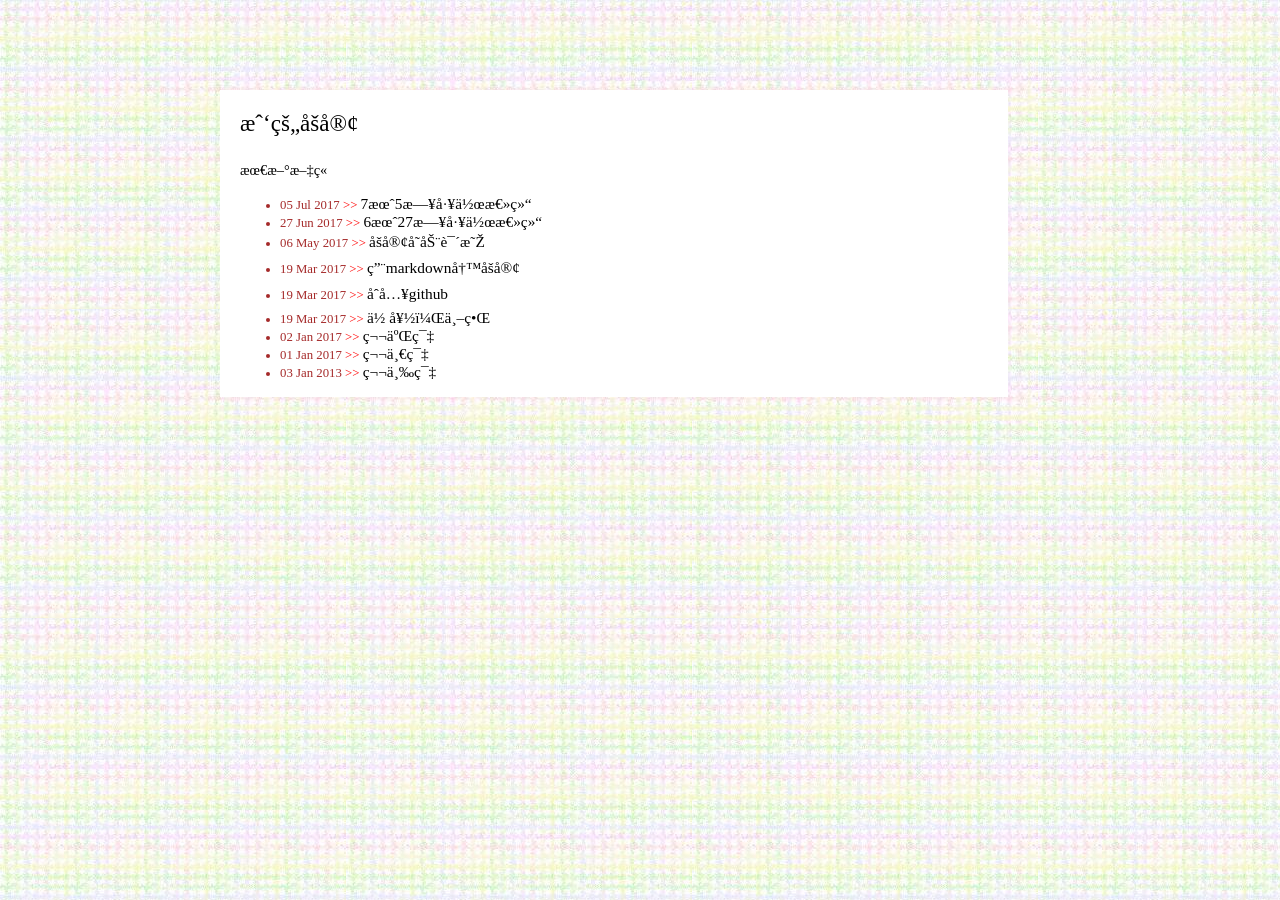
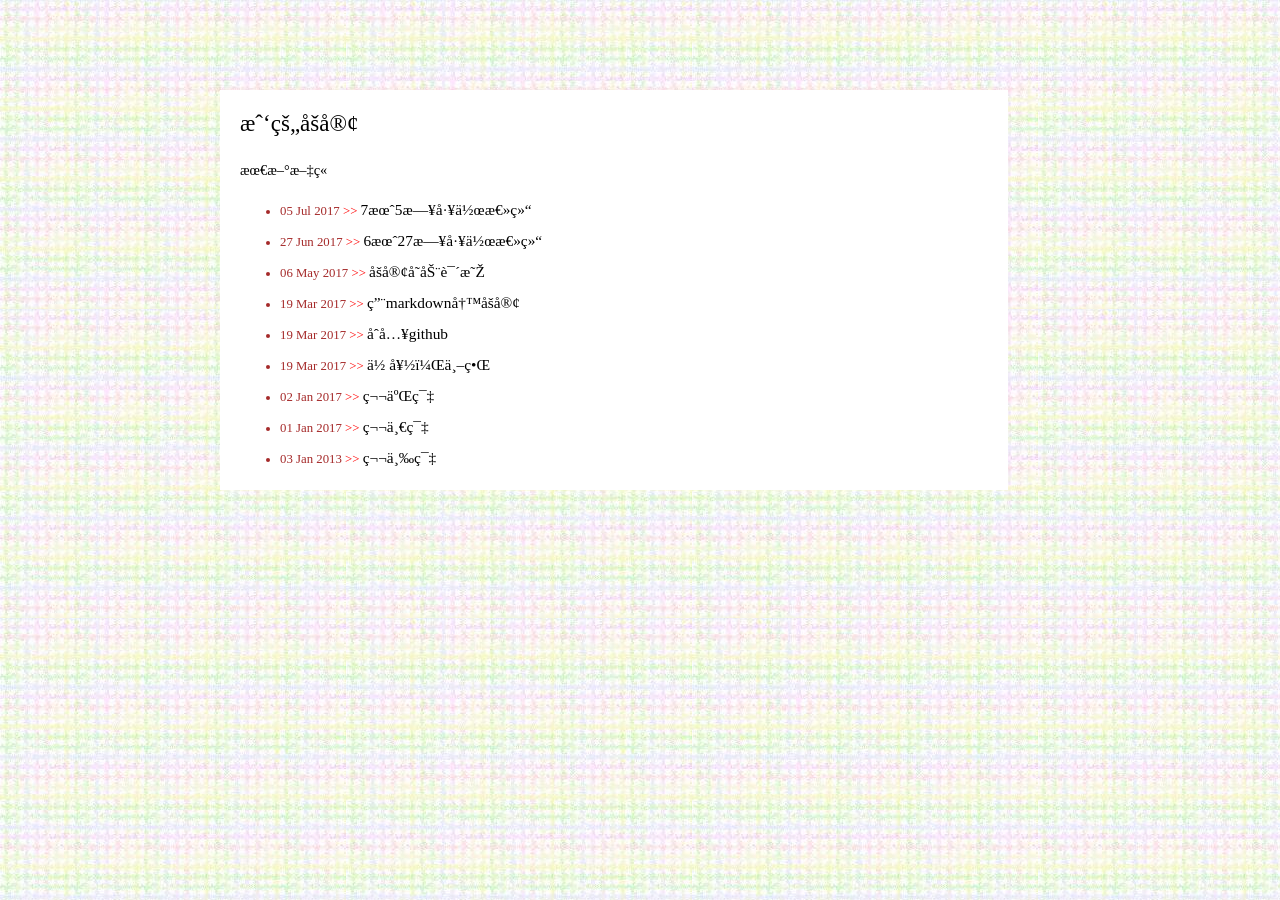
Before and after one commit to WcrNGU/jekyll_demo, a Jekyll site: the page built from index.html, in a window 1280 px wide. Built offline with Jekyll 4.4.1, drawn with Linux system fonts in a browser that asks for light colours.

Commit message:
change the line-height

```diff
--- a/_layouts/default.html
+++ b/_layouts/default.html
@@ -20,6 +20,7 @@
         .home li{
             color:brown;
             font-size: 80%;
+            line-height: 30px;
         }
         .home li a{
             color:black;
```
